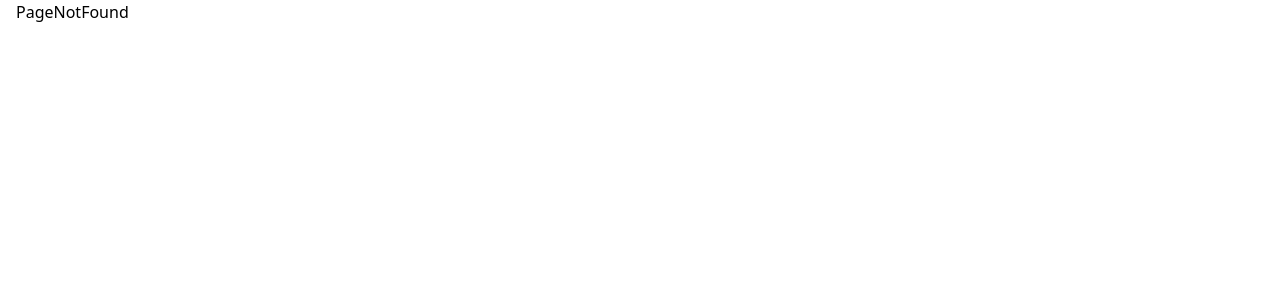
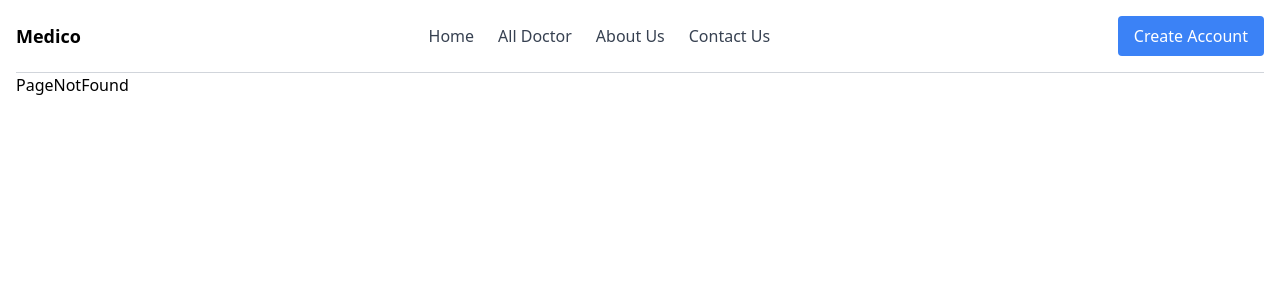
Before and after one commit to Ssharma0355/medico-frontend, a React (Create React App) app: page /appointment/1 in a window 1280 px wide. Shown: the top 300 px of the page. Built offline with nearby package versions, Linux system fonts and the light colour scheme.

Commit message:
navbar done

```diff
--- a/src/App.js
+++ b/src/App.js
@@ -8,20 +8,24 @@ import Login from './pages/Login'
 import MyAppointment from './pages/MyAppointment'
 import MyProfile from './pages/MyProfile'
 import PageNotFound from './pages/PageNotFound'
+import Appointment from './pages/Appointment'
+import Navbar from './components/Navbar'
 
 const App = () => {
   return (
     <h1 className="mx-4 sm-mx-[10%]">
+      <Navbar />
       <Routes>
         <Route path='/' element={<Home />} />
         <Route path='/about' element={<About />} />
         <Route path='/contact' element={<Contact />} />
         <Route path='/doctors' element={<Doctors />} />
+        <Route path='/doctors/:speciality' element={<Doctors />} />
         <Route path='/login' element={<Login />} />
+        <Route path='/my-profile' element={<MyProfile />} />
         <Route path='/my-appointment' element={<MyAppointment />} />
-        <Route path='/my-profile' element={<MyProfile />} />
+        <Route path='/my-appointment/:doctorid' element={<Appointment />} />
         <Route path='/*' element={<PageNotFound />} />
-
       </Routes>
   </h1>
   )
--- a/src/assets/assets_admin/assets.js
+++ b/src/assets/assets_admin/assets.js
@@ -11,10 +11,12 @@ import tick_icon from './tick_icon.svg'
 import appointments_icon from './appointments_icon.svg'
 import earning_icon from './earning_icon.svg'
 import patients_icon from './patients_icon.svg'
+import medico_logo from './medico-logo.svg'
 
 export const assets = {
     add_icon,
     admin_logo,
+    medico_logo,
     appointment_icon,
     cancel_icon,
     doctor_icon,
--- /dev/null
+++ b/src/components/Navbar.jsx
@@ -0,0 +1,79 @@
+import React, { useState } from 'react'
+import { NavLink } from 'react-router-dom'
+
+const Navbar = () => {
+  const [isOpen, setIsOpen] = useState(false)
+
+  const navLinks = [
+    { name: "Home", path: "/" },
+    { name: "All Doctor", path: "/doctors" },
+    { name: "About Us", path: "/about" },
+    { name: "Contact Us", path: "/contact" },
+  ]
+
+  return (
+    <div className='border-b border-gray-300'>
+
+      <div className='flex items-center justify-between py-4 px-4 md:px-0'>
+        <h1 className='text-lg font-semibold'>Medico</h1>
+
+        {/* Desktop Menu */}
+        <ul className='hidden md:flex items-center gap-6 font-medium'>
+          {navLinks.map((link, index) => (
+            <li key={index}>
+              <NavLink
+                to={link.path}
+                className={({ isActive }) =>
+                  isActive ? "text-blue-500" : "text-gray-700"
+                }
+              >
+                {link.name}
+              </NavLink>
+            </li>
+          ))}
+        </ul>
+
+        {/* Desktop Button */}
+        <div className='hidden md:block'>
+          <button className='bg-blue-500 text-white px-4 py-2 rounded'>
+            Create Account
+          </button>
+        </div>
+
+        {/* Mobile Hamburger */}
+        <div className='md:hidden'>
+          <button onClick={() => setIsOpen(!isOpen)}>
+            {isOpen ? "✖" : "☰"}
+          </button>
+        </div>
+      </div>
+
+      {/* Mobile Menu */}
+      {isOpen && (
+        <div className='md:hidden px-4 pb-4'>
+          <ul className='flex flex-col gap-4 font-medium'>
+            {navLinks.map((link, index) => (
+              <li key={index}>
+                <NavLink
+                  to={link.path}
+                  onClick={() => setIsOpen(false)}
+                  className={({ isActive }) =>
+                    isActive ? "text-blue-500" : "text-gray-700"
+                  }
+                >
+                  {link.name}
+                </NavLink>
+              </li>
+            ))}
+          </ul>
+
+          <button className='mt-4 w-full bg-blue-500 text-white py-2 rounded'>
+            Create Account
+          </button>
+        </div>
+      )}
+    </div>
+  )
+}
+
+export default Navbar
--- /dev/null
+++ b/src/pages/Appointment.jsx
@@ -0,0 +1,11 @@
+import React from 'react'
+
+const Appointment = () => {
+  return (
+    <div>
+      Appointment
+    </div>
+  )
+}
+
+export default Appointment
```
Also changed, not shown: src/assets/assets_admin/medico-logo.svg (added).
